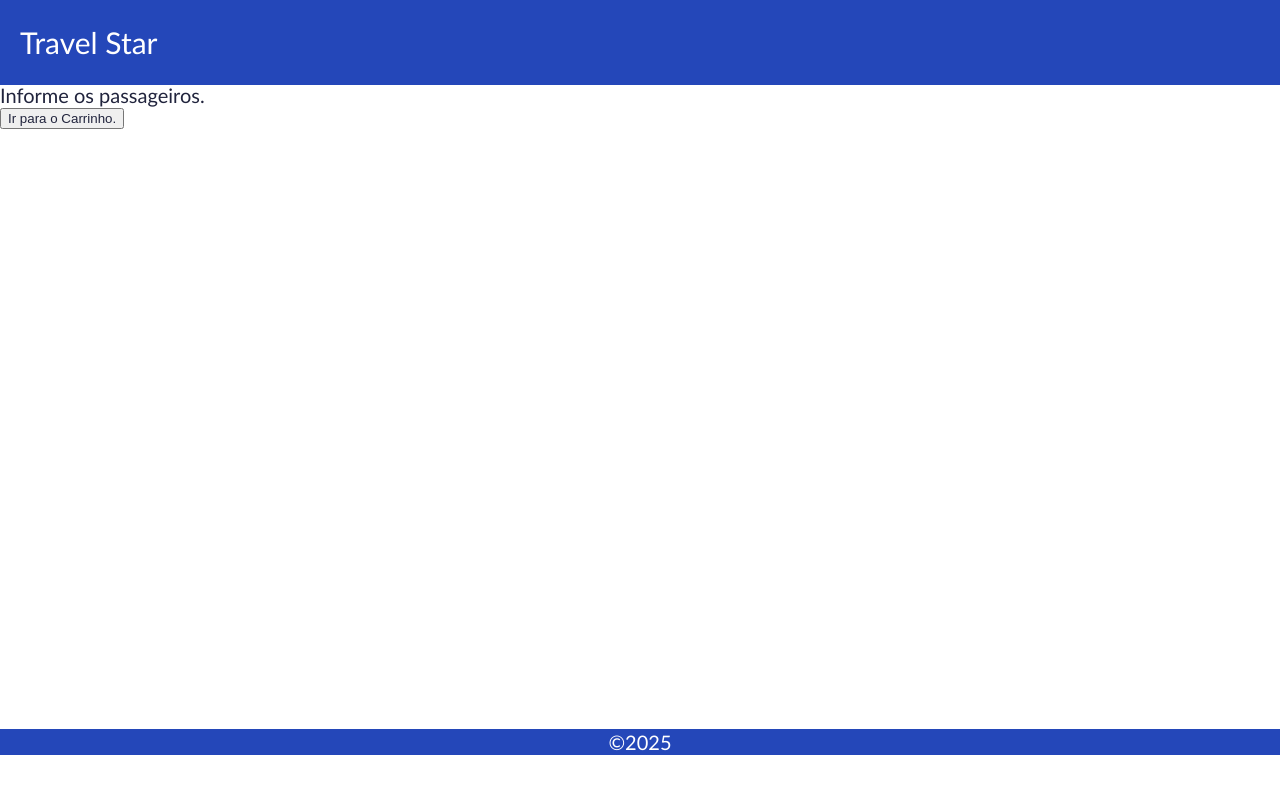
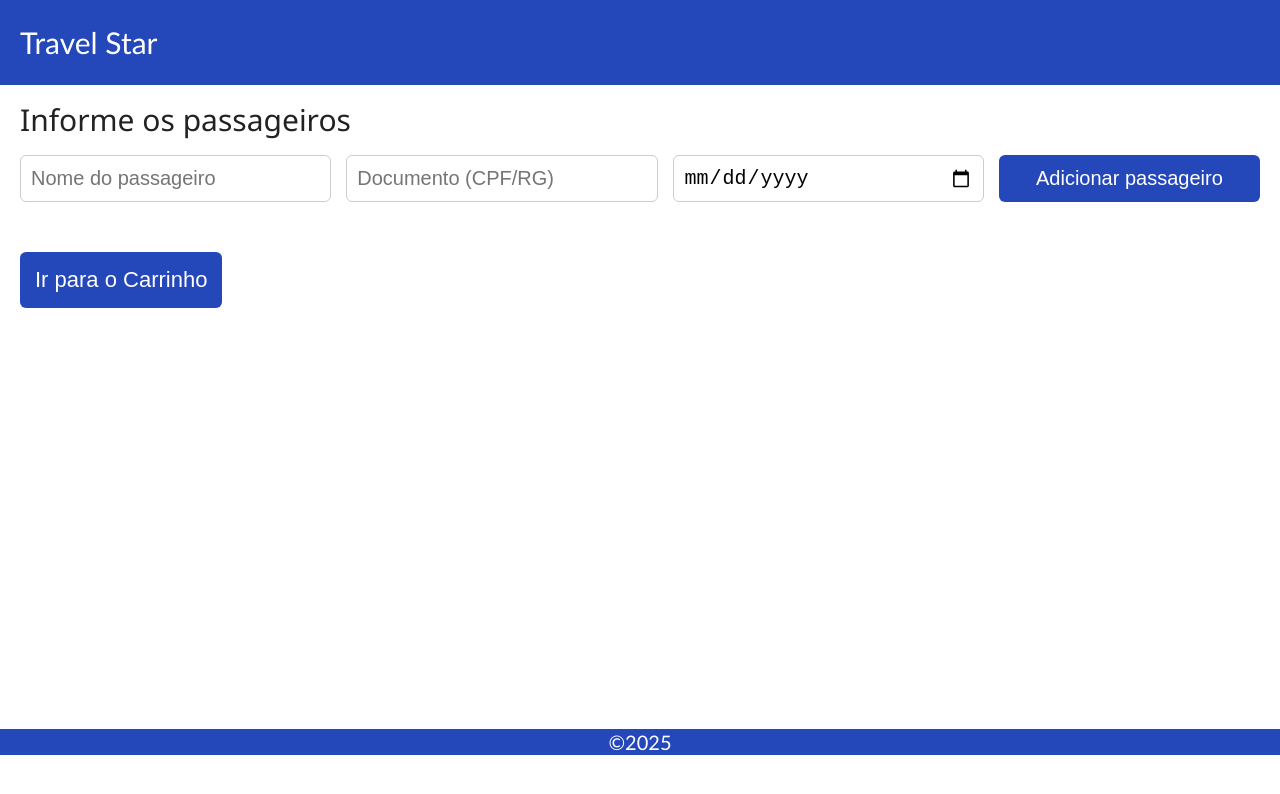
Before and after one commit to lluissf/Projeto-Viagens, a Vue app: page /passageiros in a window 1280 px wide. Shown: the top 794 px of the page. Built offline with nearby package versions, Linux system fonts and the light colour scheme.

Commit message:
Passageiros

```diff
--- a/package.json
+++ b/package.json
@@ -11,6 +11,7 @@
     "format": "prettier --write src/"
   },
   "dependencies": {
+    "dayjs": "^1.11.13",
     "pinia": "^3.0.3",
     "vue": "^3.5.17",
     "vue-router": "^4.5.1"
--- a/src/stores/passageiros.js
+++ b/src/stores/passageiros.js
@@ -1,8 +1,8 @@
-import { ref, computed } from 'vue'
+import { ref } from 'vue'
 import { defineStore } from 'pinia'
 
-export const usePassageiros = definePassageiros('passageiros', () => {
- const passageiros = "Informações dos Passageiros"
+export const usePassageiros = defineStore('passageiros', () => {
+  const passageiros = ref([]) // Começa com lista vazia
 
   return { passageiros }
 })
--- a/src/stores/viagem.js
+++ b/src/stores/viagem.js
@@ -1,8 +1,7 @@
-import { ref, computed } from 'vue'
+import { ref } from 'vue'
 import { defineStore } from 'pinia'
 
-export const useViagem = defineViagem('viagem', () => {
- const viagem = "Viagem"
-
+export const useViagemSelecionada = defineStore('viagemSelecionada', () => {
+  const viagem = ref(null)
   return { viagem }
 })
--- a/src/views/PassageirosView.vue
+++ b/src/views/PassageirosView.vue
@@ -1,10 +1,217 @@
 <script setup>
+import { useRouter } from 'vue-router'
+import { ref, computed } from 'vue'
+import { usePassageiros } from '@/stores/passageiros'
+import { useViagemSelecionada } from '@/stores/viagem'
+import dayjs from 'dayjs'
 
+const router = useRouter()
+const passageirosStore = usePassageiros()
+const viagemStore = useViagemSelecionada()
+
+const nome = ref('')
+const documento = ref('')
+const nascimento = ref('')
+
+function adicionarPassageiro() {
+  if (nome.value && documento.value && nascimento.value) {
+    passageirosStore.passageiros.push({
+      nome: nome.value,
+      documento: documento.value,
+      nascimento: nascimento.value
+    })
+    nome.value = ''
+    documento.value = ''
+    nascimento.value = ''
+  }
+}
+
+function calcularIdade(data) {
+  const hoje = dayjs()
+  const nasc = dayjs(data)
+  return hoje.diff(nasc, 'year')
+}
+
+function valorPassagem(p) {
+  const idade = calcularIdade(p.nascimento)
+  return idade <= 12 ? viagemStore.viagem?.preco / 2 : viagemStore.viagem?.preco
+}
+
+const total = computed(() => {
+  const preco = viagemStore.viagem?.preco || 0
+  return passageirosStore.passageiros.reduce((acc, p) => {
+    const idade = calcularIdade(p.nascimento)
+    const valor = idade <= 12 ? preco / 2 : preco
+    return acc + valor
+  }, 0)
+})
+
+function irParaPagamento() {
+  if (passageirosStore.passageiros.length === 0) return
+  router.push('/forma-pagamento')
+}
 </script>
 
 <template>
-    <div>
-        <h1>Informe os passageiros.</h1>
-        <button><router-link to="/forma-pagamento">Ir para o Carrinho.</router-link></button>
+  <div class="container">
+    <h1>Informe os passageiros</h1>
+
+    <div class="form">
+      <input v-model="nome" placeholder="Nome do passageiro" />
+      <input v-model="documento" placeholder="Documento (CPF/RG)" />
+      <input v-model="nascimento" type="date" />
+      <button @click="adicionarPassageiro">Adicionar passageiro</button>
     </div>
+
+    <table v-if="passageirosStore.passageiros.length" class="tabela">
+      <thead>
+        <tr>
+          <th>Nome</th>
+          <th>Documento</th>
+          <th>Nascimento</th>
+          <th>Idade</th>
+          <th>Valor</th>
+        </tr>
+      </thead>
+      <tbody>
+        <tr v-for="(p, index) in passageirosStore.passageiros" :key="index">
+          <td>{{ p.nome }}</td>
+          <td>{{ p.documento }}</td>
+          <td>{{ p.nascimento }}</td>
+          <td>{{ calcularIdade(p.nascimento) }} anos</td>
+          <td>R$ {{ valorPassagem(p) }}</td>
+        </tr>
+      </tbody>
+      <tfoot>
+        <tr>
+          <td colspan="4" class="total-label">Total:</td>
+          <td class="total">R$ {{ total }}</td>
+        </tr>
+      </tfoot>
+    </table>
+
+    <button
+      @click="irParaPagamento"
+      :disabled="passageirosStore.passageiros.length === 0"
+      class="botao"
+    >
+      Ir para o Carrinho
+    </button>
+  </div>
 </template>
+
+ <style scoped>
+.container {
+  max-width: 100%;
+  padding: 1rem;
+  font-family: 'Segoe UI', Tahoma, Geneva, Verdana, sans-serif;
+  color: #222;
+}
+
+h1 {
+  font-size: 1.5rem;
+  margin-bottom: 1rem;
+}
+
+.form {
+  display: flex;
+  flex-direction: column;
+  gap: 0.75rem;
+  margin-bottom: 1.5rem;
+}
+
+input {
+  padding: 0.5rem;
+  border: 1px solid #ccc;
+  border-radius: 6px;
+  font-size: 1rem;
+  width: 100%;
+  box-sizing: border-box;
+}
+
+button {
+  padding: 0.6rem 1rem;
+  border: none;
+  background-color: #2447b9;
+  color: white;
+  border-radius: 6px;
+  cursor: pointer;
+  font-size: 1rem;
+  width: 100%;
+  box-sizing: border-box;
+}
+
+button:hover {
+  background-color: #1a368c;
+}
+
+.tabela {
+  width: 100%;
+  overflow-x: auto;
+  margin-bottom: 1rem;
+}
+
+.tabela table {
+  width: 100%;
+  border-collapse: collapse;
+  min-width: 600px;
+}
+
+.tabela th,
+.tabela td {
+  border: 1px solid #ccc;
+  padding: 0.75rem;
+  text-align: center;
+}
+
+.tabela th {
+  background-color: #f0f0f0;
+}
+
+.total-label {
+  font-weight: bold;
+  text-align: right;
+}
+
+.total {
+  font-weight: bold;
+  color: #2447b9;
+}
+
+.botao {
+  margin-top: 1rem;
+  width: 100%;
+  font-size: 1.1rem;
+  background-color: #2447b9;
+  color: white;
+  padding: 0.75rem;
+  border: none;
+  border-radius: 6px;
+  cursor: pointer;
+}
+
+.botao:hover {
+  background-color: #1a368c;
+}
+
+/* Telas maiores (tablet e desktop) */
+@media (min-width: 640px) {
+  .form {
+    flex-direction: row;
+    flex-wrap: wrap;
+  }
+
+  input {
+    flex: 1 1 200px;
+  }
+
+  button {
+    flex: 1 1 150px;
+  }
+
+  .botao {
+    width: fit-content;
+    margin: 1rem auto 0;
+  }
+}
+</style>
--- a/src/views/ViagemView.vue
+++ b/src/views/ViagemView.vue
@@ -3,6 +3,8 @@ import { ref, computed } from 'vue'
 import { useRouter } from 'vue-router'
 import { useCidade } from '@/stores/cidade'
 import { useMeioTransporte } from '@/stores/meio-transporte'
+import { useViagemSelecionada } from '@/stores/viagem'
+const viagemStore = useViagemSelecionada()
 
 const cidadeStore = useCidade()
 const transporteStore = useMeioTransporte()
@@ -39,6 +41,7 @@ const viagensDisponiveis = computed(() => {
 
 function prosseguir() {
     if (viagemSelecionada.value) {
+        viagemStore.viagem = viagemSelecionada.value
         router.push('/passageiros')
     }
 }
```
Also changed, not shown: 1 other file (tests, documents, lock files or other folders).
